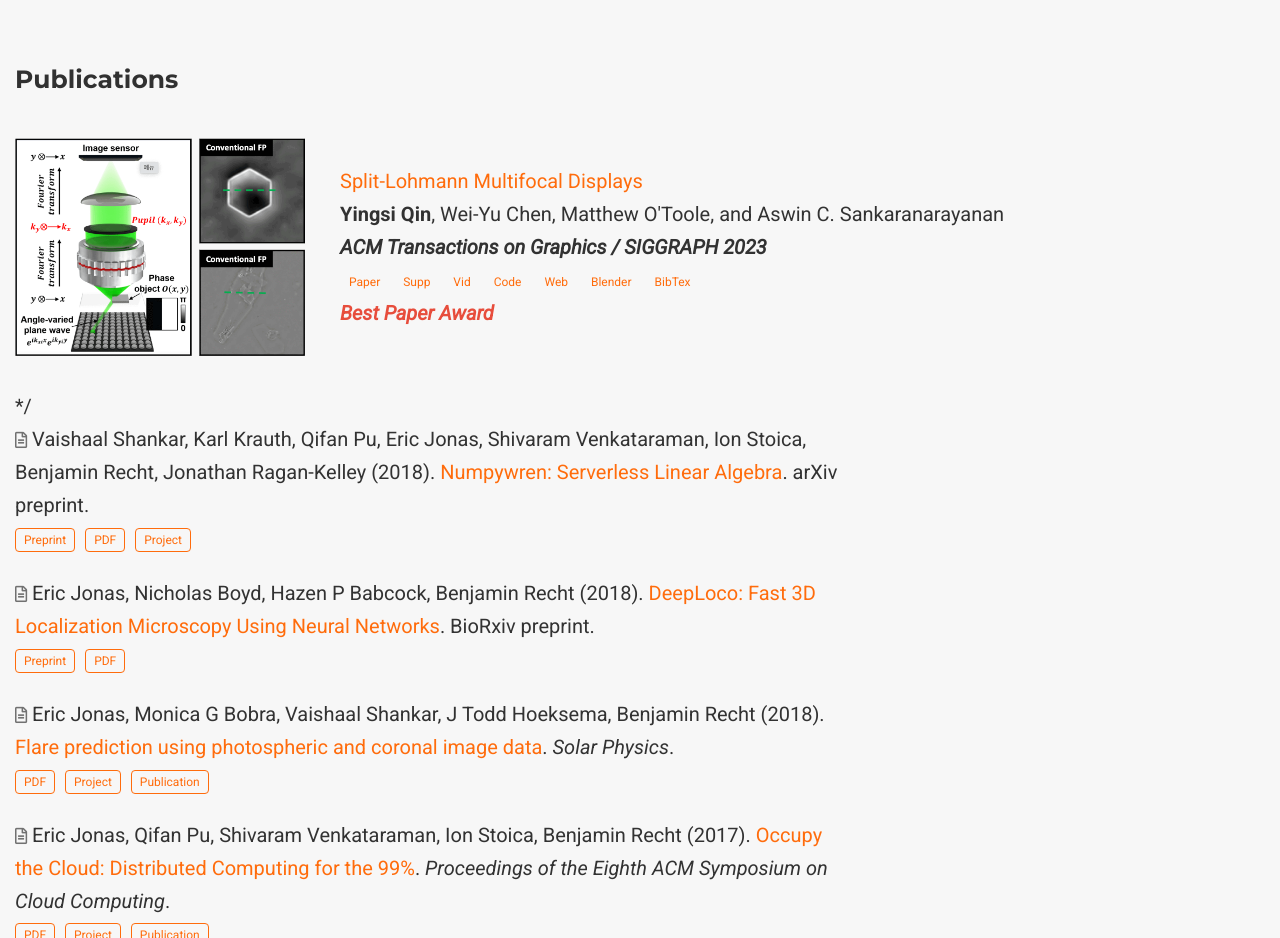
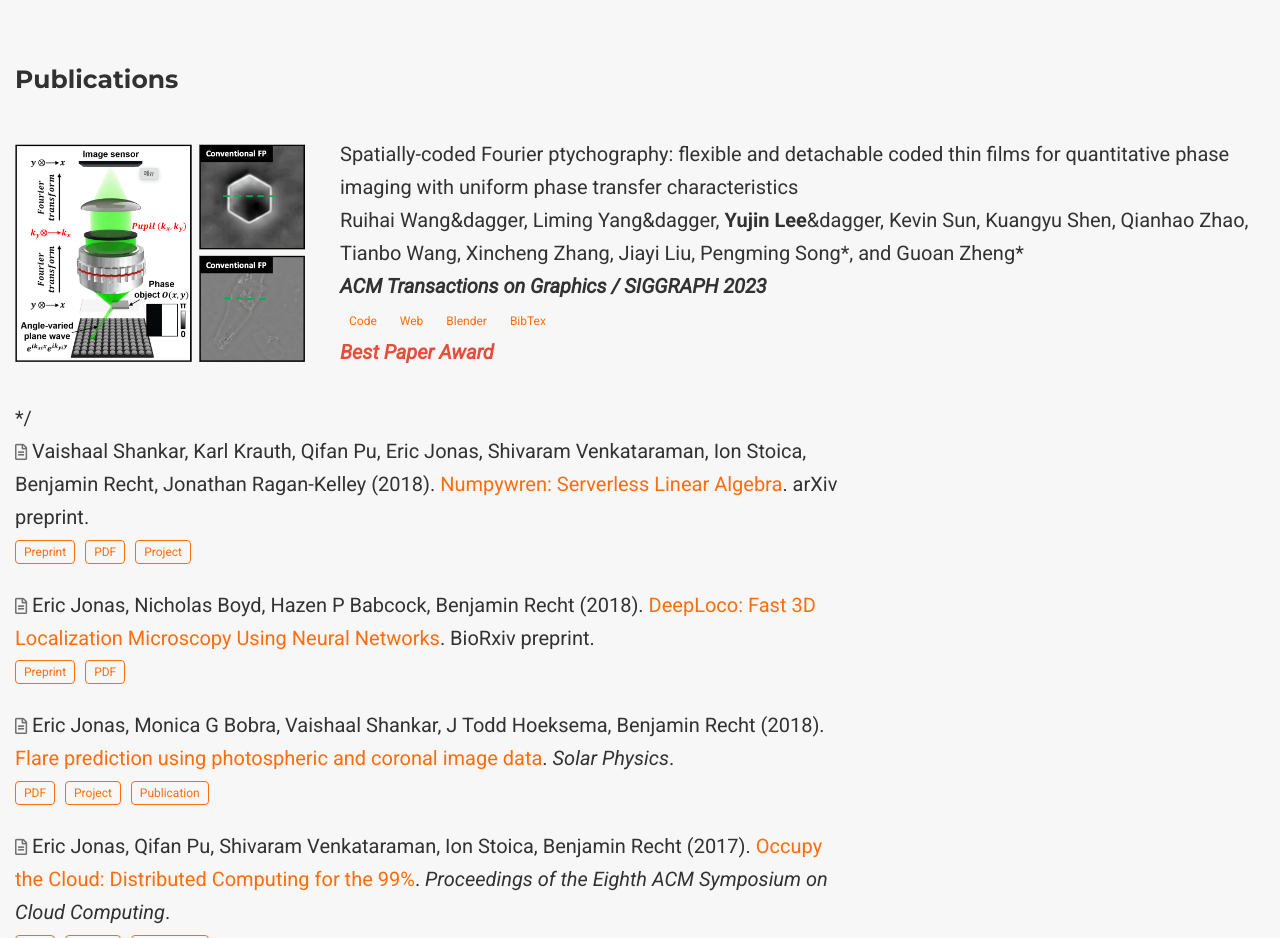
Before and after one commit to dbwls3284/dbwls3284.github.io, a plain HTML site: page index.html in a window 1280 px wide. Shown: the part 880-1818 px from the top of the page. Drawn offline with nearby package versions, Linux system fonts and the light colour scheme; some icons are missing; files whose address does not match are found by name.

Commit message:
Update index.html

```diff
--- a/index.html
+++ b/index.html
@@ -330,10 +330,11 @@
     </div>
 
     <div class="col-sm-9" style="position: relative;padding-right: 12px;padding-left: 20px;">
-      <div class="title"><a href="https://imaging.cs.cmu.edu/split_lohmann/">Split-Lohmann Multifocal Displays</a></div>
-      <div class="author"><strong>Yingsi Qin</strong>, Wei-Yu Chen, Matthew O'Toole, and Aswin C. Sankaranarayanan</div>
+      <div class="title">Spatially-coded Fourier ptychography: flexible and detachable coded thin films for
+quantitative phase imaging with uniform phase transfer characteristics</div>
+      <div class="author"> Ruihai Wang&dagger,  Liming Yang&dagger, <strong>Yujin Lee</strong>&dagger, Kevin Sun, Kuangyu Shen, Qianhao Zhao,  Tianbo Wang, Xincheng Zhang, Jiayi Liu, Pengming Song*, and Guoan Zheng*</div>
       <div class="periodical"><em><strong>ACM Transactions on Graphics / SIGGRAPH 2023</strong></em></div>
-      <div class="links">
+<!--       <div class="links">
         <a href="https://dl.acm.org/doi/abs/10.1145/3592110" class="btn btn-sm z-depth-0" role="button" target="_blank" style="font-size:12px;">Paper</a>
         <a href="https://yingsiqin.github.io/assets/pdfs/SplitLohmann_SIGGRAPH23-supp.pdf" class="btn btn-sm z-depth-0" role="button" target="_blank" style="font-size:12px;">Supp</a>
         <a href="https://youtu.be/9lbg8qOCjUM" class="btn btn-sm z-depth-0" role="button" target="_blank" style="font-size:12px;">Vid</a>
@@ -344,7 +345,7 @@
         <a href="https://imaging.cs.cmu.edu/split_lohmann/#:~:text=Citations-,Technical%20Paper,-%40article%7Bqin2023split%2C%0A%20%20%20%20%20%20author" class="btn btn-sm z-depth-0" role="button" target="_blank" style="font-size:12px;">BibTex</a>
         <br>
         <strong><i style="color:#e74d3c">Best Paper Award</i></strong>
-      </div>
+      </div> -->
     </div>
 
 </div>
```
